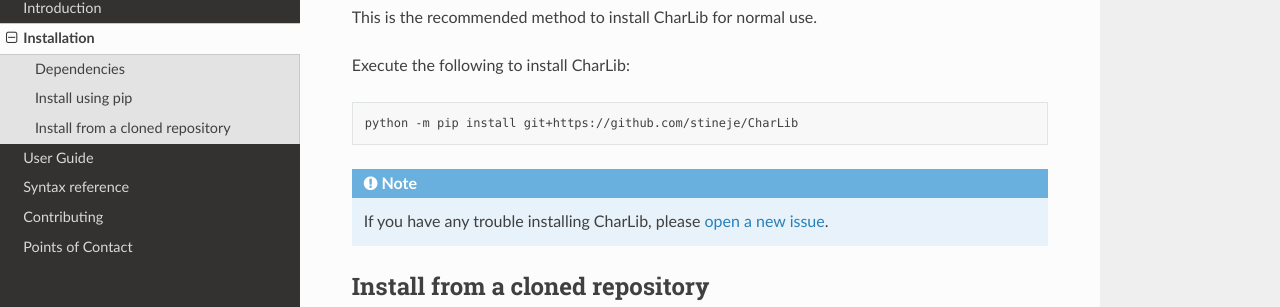
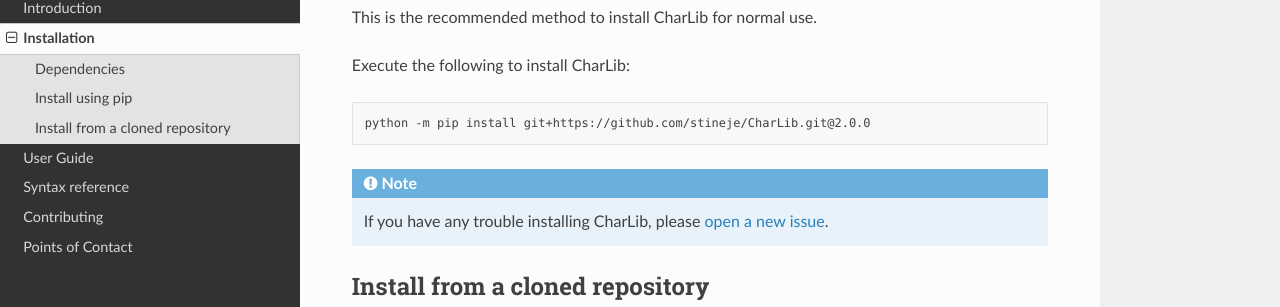
Before and after one commit to stineje/CharLib, a Sphinx documentation site: the page built from docs/manual/source/chapters/02_installation.rst, in a window 1280 px wide and 900 px high, scrolled down 786 px. Shown: the part 144-451 px from the top of the window. Built offline with Sphinx 7.4.7 and the Read the Docs theme 3.1.0, drawn with Linux system fonts in a browser that asks for light colours; some of the changed lines change nothing that is shown.

Commit message:
docs: Add tagged version to pip install instructions

```diff
--- a/docs/manual/source/chapters/02_installation.rst
+++ b/docs/manual/source/chapters/02_installation.rst
@@ -48,7 +48,7 @@
 
 .. code-block:: SHELL
 
-    python -m pip install git+https://github.com/stineje/CharLib
+    python -m pip install git+https://github.com/stineje/CharLib.git@2.0.0
 
 .. note::
     If you have any trouble installing CharLib, please
```
